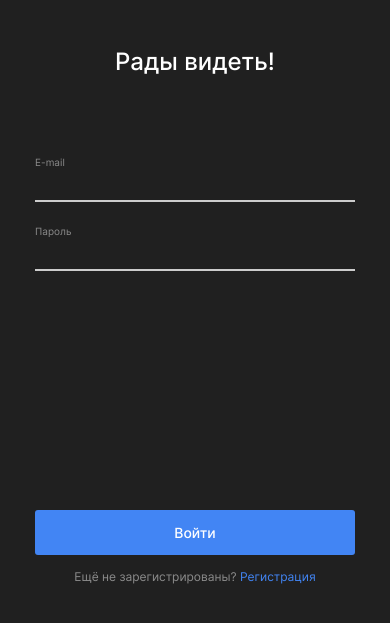
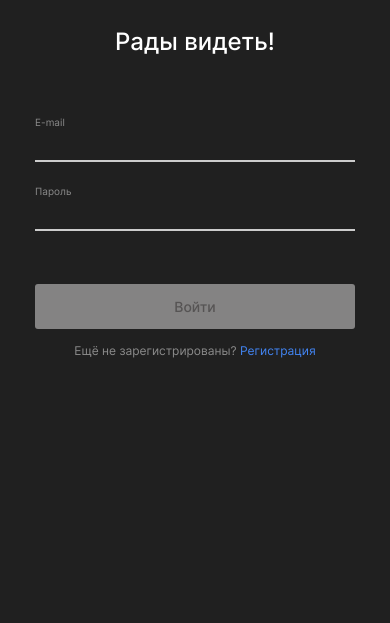
Before and after one commit to netitov/movies-explorer-frontend, a React app: page /signin in a window 390 px wide. Shown: the part 171-794 px from the top of the page. Built offline with nearby package versions, Linux system fonts and the light colour scheme; no server answers.

Commit message:
comp auth center

```diff
--- a/src/components/App/App.js
+++ b/src/components/App/App.js
@@ -1,6 +1,6 @@
 
 import React from 'react';
-import { Route, Switch, useHistory } from 'react-router-dom';
+import { Route, Switch, useHistory, withRouter, useLocation } from 'react-router-dom';
 
 import Main from '../Main/Main';
 import Footer from '../Footer/Footer';
@@ -37,6 +37,7 @@ function App() {
   });
 
   const history = useHistory();
+  const locationPath = useLocation();
   const token = localStorage.getItem('token');
 
   const api = new Api ({
@@ -160,7 +161,7 @@ function App() {
         .then((res) => {
           if (res) {
             setLoggedIn(true);
-            history.push('/movies');
+            history.push(locationPath);
             const data = {
               name: res.name,
               email: res.email,
@@ -191,8 +192,6 @@ function App() {
   React.useEffect(() => {
     tokenCheck();
   }, []);
-
-
 
 
   function handleCardLike(card) {
@@ -328,4 +327,4 @@ function App() {
   )
 }
 
-export default App;
+export default withRouter(App);
--- a/src/components/Login/Login.js
+++ b/src/components/Login/Login.js
@@ -1,5 +1,5 @@
 import React from 'react';
-import { Link } from 'react-router-dom';
+import { Link, withRouter } from 'react-router-dom';
 import logoPath from '../../images/logo.svg';
 
 function Login(props) {
@@ -53,4 +53,4 @@ function Login(props) {
   )
 }
 
-export default Login;
+export default withRouter(Login);
--- a/src/components/Movies/Movies.js
+++ b/src/components/Movies/Movies.js
@@ -1,5 +1,6 @@
 import SearchForm from '../SearchForm/SearchForm';
 import MoviesCardList from '../MoviesCardList/MoviesCardList';
+import { withRouter } from 'react-router-dom';
 
 function Movies(props) {
 
@@ -28,4 +29,4 @@ function Movies(props) {
   )
 }
 
-export default Movies;
+export default withRouter(Movies);
--- a/src/components/ProtectedRoute.js
+++ b/src/components/ProtectedRoute.js
@@ -1,5 +1,5 @@
 import React from 'react';
-import { Route, Redirect } from 'react-router-dom';
+import { Route, Redirect, withRouter } from 'react-router-dom';
 
 const ProtectedRoute = ({ component: Component, ...props  }) => {
   return (
@@ -9,4 +9,4 @@ const ProtectedRoute = ({ component: Component, ...props  }) => {
 )}
 
 
-export default ProtectedRoute;
+export default withRouter(ProtectedRoute);
--- a/src/components/Register/Register.css
+++ b/src/components/Register/Register.css
@@ -4,7 +4,7 @@
   margin: auto;
   display: flex;
   flex-direction: column;
-  height: 100vh;
+  /* height: 100vh; */
   padding-top: 70px;
 }
 
@@ -24,7 +24,7 @@
 }
 
 .auth__btn {
-  margin-top: 128px;
+  margin-top: 110px;
   height: 45px;
   border: 0;
   border-radius: 3px;
@@ -64,7 +64,6 @@
   margin-bottom: 0px;
   text-align: center;
   color: #8B8B8B;
-/*   padding-bottom: 70px; */
 }
 
 .auth__logo {
@@ -90,8 +89,8 @@
 
 @media (max-width: 768px) {
   .auth {
-    padding: 232px 0 232px;
-    height: auto;
+    /* padding: 232px 0 232px; */
+    /* height: auto; */
   }
 }
 
@@ -102,7 +101,7 @@
     width: 82vw;
   }
   .auth__heading {
-    margin: 50px 0 80px;
+    margin: 30px 0 60px;
   }
   .auth__logo {
     align-self: center;
@@ -111,16 +110,13 @@
     text-align: center;
   }
   .auth__btn {
-    margin-top: 216px;
+    margin-top: 30px;
     height: 45px;
     border: 0;
     border-radius: 3px;
     font-size: 14px;
     line-height: 17px;
     font-weight: 500;
-    background-color: #4285F4;
-    transition: opacity 0.5s linear;
-    color: #FFF;
   }
   .auth__text {
     font-size: 12px;
--- a/src/components/SavedMovies/SavedMovies.js
+++ b/src/components/SavedMovies/SavedMovies.js
@@ -1,5 +1,6 @@
 import SearchForm from '../SearchForm/SearchForm';
 import MoviesCardList from '../MoviesCardList/MoviesCardList';
+import { withRouter } from 'react-router-dom';
 
 function SavedMovies(props) {
 
@@ -28,4 +29,4 @@ function SavedMovies(props) {
   )
 }
 
-export default SavedMovies;
+export default withRouter(SavedMovies);
--- a/src/utils/config.js
+++ b/src/utils/config.js
@@ -1,5 +1,5 @@
 export const MOVIES_API = "https://api.nomoreparties.co/beatfilm-movies";
-export const MAIN_API = "http://localhost:3000";/* "https://api.ntmovies.students.nomoredomains.icu" */
+export const MAIN_API = "http://localhost:3001";/* "https://api.ntmovies.students.nomoredomains.icu" */
 export const IMG_URL = "https://api.nomoreparties.co";
 export const IMG_URL_NULL = "https://images.unsplash.com/photo-1489599849927-2ee91cede3ba?ixid=MXwxMjA3fDB8MHxwaG90by1wYWdlfHx8fGVufDB8fHw%3D&ixlib=rb-1.2.1&auto=format&fit=crop&w=1050&q=80"
 
```
Also changed, not shown: 1 other file.
